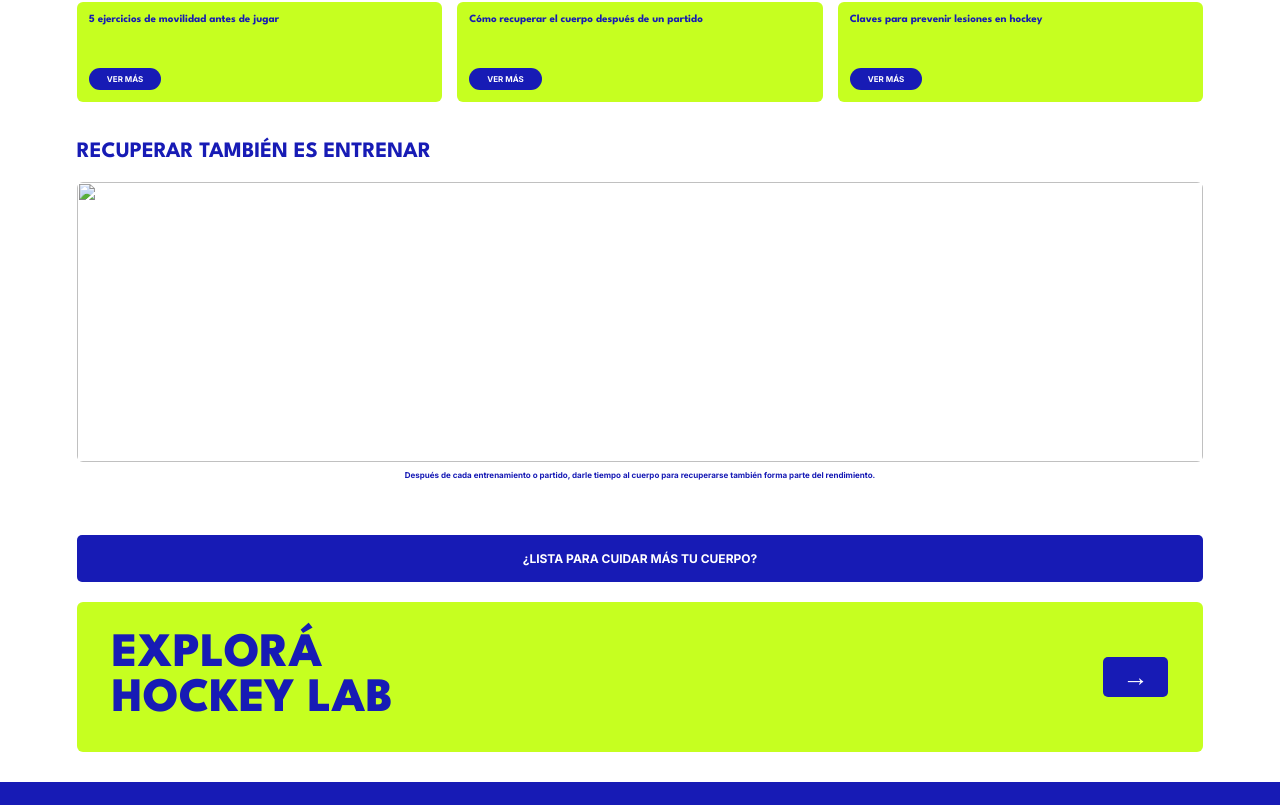
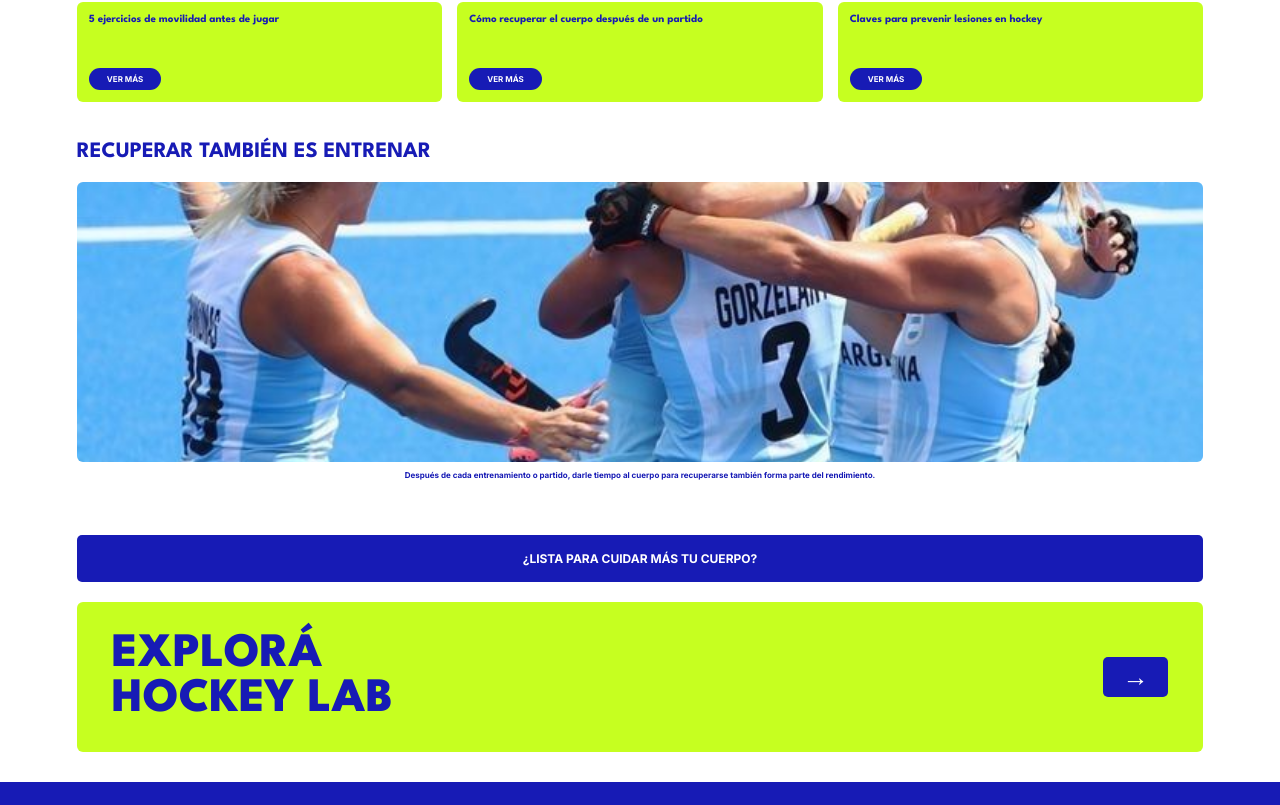
Before and after one commit to olipontoriero/project_hockeylab, a plain HTML site: page index.html in a window 1280 px wide. Shown: the part 1142-1947 px from the top of the page. Drawn offline with Linux system fonts and the light colour scheme.

Commit message:
Add files via upload

```diff
--- a/index.html
+++ b/index.html
@@ -228,7 +228,7 @@
 
     <h2>RECUPERAR TAMBIÉN ES ENTRENAR</h2>
 
-    <img src="..img/"Jugadora utilizando un rolo">
+    <img src="../img/descarga (2).jpeg" alt="jugadoras">
 
     <p>
         Después de cada entrenamiento o partido,
```
